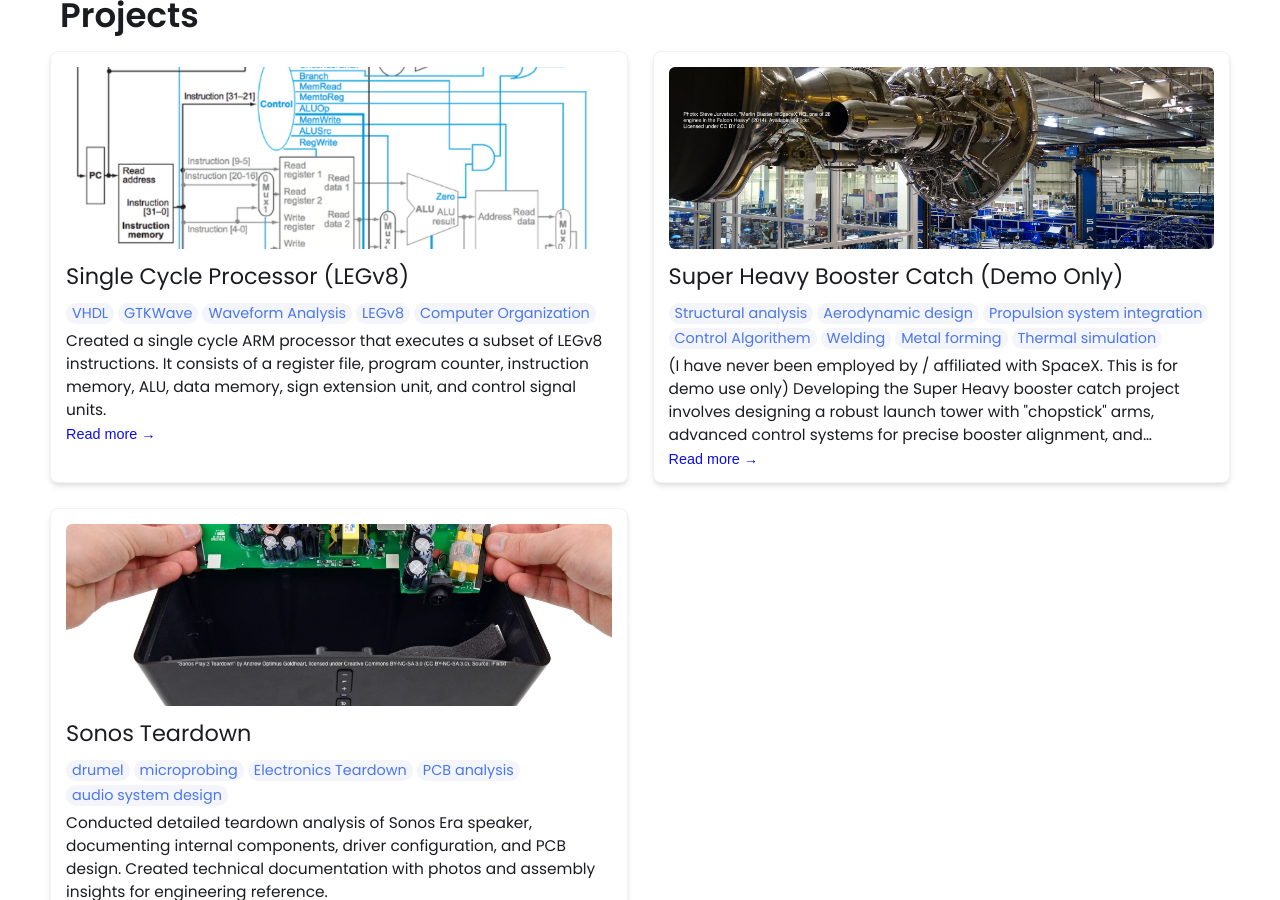
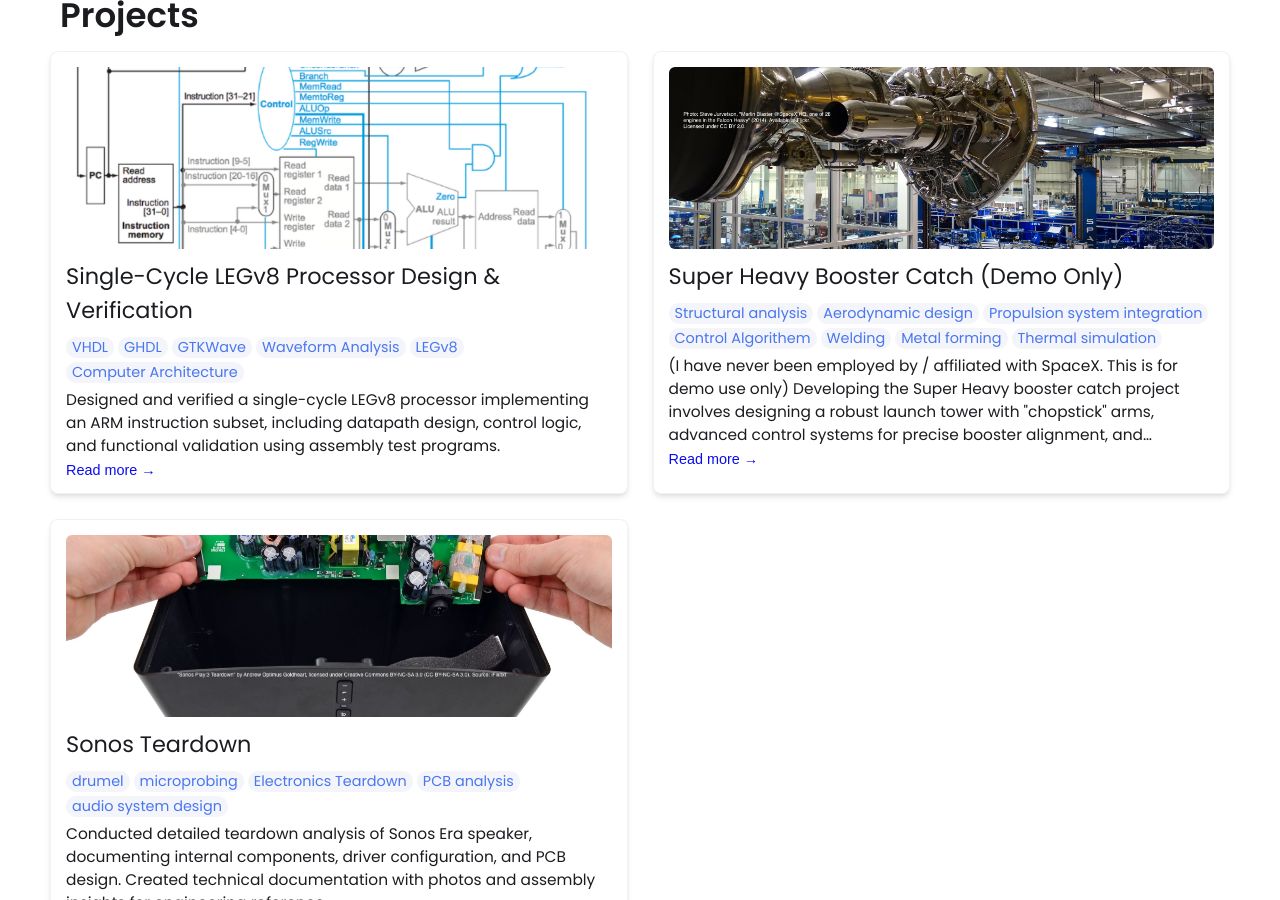
Before and after one commit to briancliau/briancliau.github.io, a Jekyll site: the page built from index.html, in a window 1280 px wide and 900 px high, scrolled down 1043 px. Built offline with Jekyll 4.4.1, drawn with Linux system fonts in a browser that asks for light colours; some of the changed lines change nothing that is shown.

Commit message:
Revise Single Cycle Processor project documentation
Updated project details for the Single Cycle Processor, enhancing the description, skills, and architecture overview. Added sections on implementation details, verification methodology, and future improvements.

````diff
--- a/_projects/Single Cycle Processor (LEGv8)/index.md
+++ b/_projects/Single Cycle Processor (LEGv8)/index.md
@@ -1,109 +1,168 @@
 ---
 layout: post
-title: Single Cycle Processor (LEGv8)
-description:  Created a single cycle ARM processor that executes a subset of LEGv8 instructions. It consists of a register file, program counter, instruction memory, ALU, data memory, sign extension unit, and control signal units.
+title: Single-Cycle LEGv8 Processor Design & Verification
+description: Designed and verified a single-cycle LEGv8 processor implementing an ARM instruction subset, including datapath design, control logic, and functional validation using assembly test programs.
 skills:
   - VHDL
+  - GHDL
   - GTKWave
   - Waveform Analysis
   - LEGv8
-  - Computer Organization
+  - Computer Architecture
 
 main-image: /Single Cycle Processor.PNG
 ---
 
----
-# Header 1
-Used for the title (already generated automatically at the top)
-## Header 2
-Use this for the header of each section
-### Header 3
-Use this to have subsection if needed
+# Subset of LEGv8 Instructions
 
+This processor implements a functional subset of the ARM LEGv8 instruction set, sufficient to demonstrate arithmetic operations, memory access, and control flow.
 
-## Embedding images
-### External images
-{% include image-gallery.html images="https://live.staticflickr.com/65535/52821641477_d397e56bc4_k.jpg, https://live.staticflickr.com/65535/52822650673_f074b20d90_k.jpg" height="400"%}
-<span style="font-size: 10px">"Starship Test Flight Mission" from https://www.flickr.com/photos/spacex/52821641477/</span>
-You can put in multiple entries. All images will be at a fixed height in the same row. With smaller window, they will switch to columns.
+**Supported instruction categories:**
+- **Arithmetic / Logic**: `ADD`, `SUB`, `AND`, `ORR`
+- **Immediate operations**: `ADDI`, `SUBI`
+- **Memory access**: `LDUR`, `STUR`
+- **Control flow**: `B`, `CBZ`
 
-### Embeed images
-{% include image-gallery.html images="project2.jpg" height="400" %}
-place the images in project folder/images then update the file path.
+All supported instructions execute in a single clock cycle in accordance with the LEGv8 instruction format and semantics.
 
-
-## Embedding youtube video
-The second video has the autoplay on. copy and paste the 11-digit id found in the url link. <br>
-*Example* : https://www.youtube.com/watch?v={**MhVw-MHGv4s**}&ab_channel=engineerguy
-{% include youtube-video.html id="MhVw-MHGv4s" autoplay= "false"%}
-{% include youtube-video.html id="XGC31lmdS6s" autoplay = "true" %}
-
-you can also set up custom size by specifying the width (the aspect ratio has been set to 16/9). The default size is 560 pixels x 315 pixels.
-
-The width of the video below. Regardless of initial width, all the videos is responsive and will fit within the smaller screen.
-{% include youtube-video.html id="tGCdLEQzde0" autoplay = "false" width= "900px" %}
-
-<br>
-
-## Adding a hozontal line
 ---
 
-## Starting a new line
-leave two spaces "  " at the end or enter <br>
+# Processor Architecture Overview
 
-## Adding bold text
-this is how you input **bold text**
+The design follows a **single-cycle processor architecture**, where each instruction completes instruction fetch, decode, execute, memory access, and write-back within one clock period.
 
-## Adding italic text
-Italicized text is the *cat's meow*.
+Key architectural characteristics:
+- 64-bit datapath and register file
+- Separate instruction and data memory
+- Hardwired control logic
+- Deterministic CPI of 1
 
-## Adding ordered list
-1. First item
-2. Second item
-3. Third item
-4. Fourth item
+This architecture prioritizes simplicity and correctness, making it well-suited for instruction-level verification and architectural exploration.
 
-## Adding unordered list
-- First item
-- Second item
-- Third item
-- Fourth item
+---
 
-## Adding code block
-```ruby
-def hello_world
-  puts "Hello, World!"
-end
-```
+# Datapath Design
 
-```python
-def start()
-  print("time to start!")
-```
+The datapath was designed to support all required LEGv8 instruction formats and execution paths.
 
-```javascript
-let x = 1;
-if (x === 1) {
-  let x = 2;
-  console.log(x);
-}
-console.log(x);
+## Major datapath components:
+- **Program Counter (PC)** with sequential and branch target update logic
+- **Instruction Memory** for instruction fetch
+- **Register File** with two read ports and one write port
+- **Arithmetic Logic Unit (ALU)** for arithmetic, logical, and comparison operations
+- **Sign Extension Unit** for immediate operands
+- **Data Memory** for load and store instructions
+- **Branch Decision Logic** for conditional and unconditional branches
 
-```
+Multiplexers controlled by the control unit ensure correct operand selection and data routing for each instruction type.
 
-## Adding external links
-[Wikipedia](https://en.wikipedia.org)
+{% include image-gallery.html images="Single Cycle Processor.PNG" height="400" %}
 
+---
 
-## Adding block quote
-> A blockquote would look great if you need to highlight something
+# Control Unit Design
 
+A **hardwired control unit** decodes LEGv8 opcodes and generates all necessary control signals in a single cycle.
 
-## Adding table
+## Control signals generated include:
+- Register write enable
+- ALU operation control
+- Memory read and write enable
+- ALU operand source selection
+- Branch enable and PC source selection
 
-| Header 1 | Header 2 |
-|----------|----------|
-| Row 1, Col 1 | Row 1, Col 2 |
-| Row 2, Col 1 | Row 2, Col 2 |
+The control unit ensures that only the required datapath components are activated for each instruction, maintaining correctness across all supported operations.
 
-make sure to leave aline betwen the table and the header
+---
+
+# Implementation Details
+
+The processor was implemented in **VHDL**, with each major functional block separated into modular components.
+
+## Design characteristics:
+- Structural VHDL used for datapath interconnections
+- Behavioral VHDL used for ALU and control logic
+- Signal naming and module organization aligned with LEGv8 architectural conventions
+
+This modular structure simplifies debugging and enables future extensions such as pipelining or multi-cycle execution.
+
+---
+
+# Verification and Testing
+
+Processor correctness was verified using **custom LEGv8 assembly test programs**.
+
+## Verification methodology:
+1. Assembly programs loaded into instruction memory
+2. Processor execution simulated cycle-by-cycle
+3. Signal behavior inspected using GTKWave
+4. Register and memory states compared against expected results
+
+Verification confirmed:
+- Correct arithmetic and logical results
+- Proper memory load/store behavior
+- Accurate branch target computation
+- Correct program counter updates
+
+## Instruction Memory 1
+1. ADDI X9, X9, 1
+2. ADD  X10, X9, X11
+3. STUR X10, [X11, 0]
+4. LDUR X12, [X11, 0]
+5. CBZ X9, 2
+6. B 3
+7. ADD X9, X10, X11
+8. ADD X9, X10, X11
+9. ADDI  X9, X9, 1
+10. ADD   X21, X10, X9
+{% include image-gallery.html images="p1.png" height="400" %}
+
+## Instruction Memory 2
+1. ADDI X10, X11, 1
+2. ADDI X10, X11, 2
+3. ADDI X9, X9, 1
+4. SUBI X9, X9, 1
+5. ADD  X10, X9, X11
+{% include image-gallery.html images="comp.png" height="400" %}
+
+## Instruction Memory 3
+1. STUR X10, [X11, 0]
+2. LDUR X10, [X9, 0]
+{% include image-gallery.html images="ldstr.png" height="400" %}
+
+---
+
+# Results and Observations
+
+- All implemented instructions executed correctly within a single clock cycle
+- Branch instructions correctly altered control flow
+- Load and store instructions accessed memory as expected
+- Critical path length highlighted timing limitations of single-cycle designs
+
+This reinforced the trade-offs between simplicity and clock frequency in processor architecture.
+
+---
+
+# Skills Demonstrated
+
+- CPU datapath and control unit design
+- ARM LEGv8 instruction decoding
+- VHDL-based hardware development
+- Simulation and waveform analysis
+- Assembly-level processor verification
+- Computer architecture fundamentals
+
+---
+
+# Future Improvements
+
+Potential extensions to this project include:
+- Adding hazard detection and forwarding logic
+- Expanding the supported LEGv8 instruction subset
+- Performing performance comparisons across architectures
+
+---
+
+# Key Takeaway
+
+This project provided hands-on experience translating an ISA specification into a functioning hardware implementation, emphasizing the relationship between instruction semantics, datapath design, and control logic.
````
